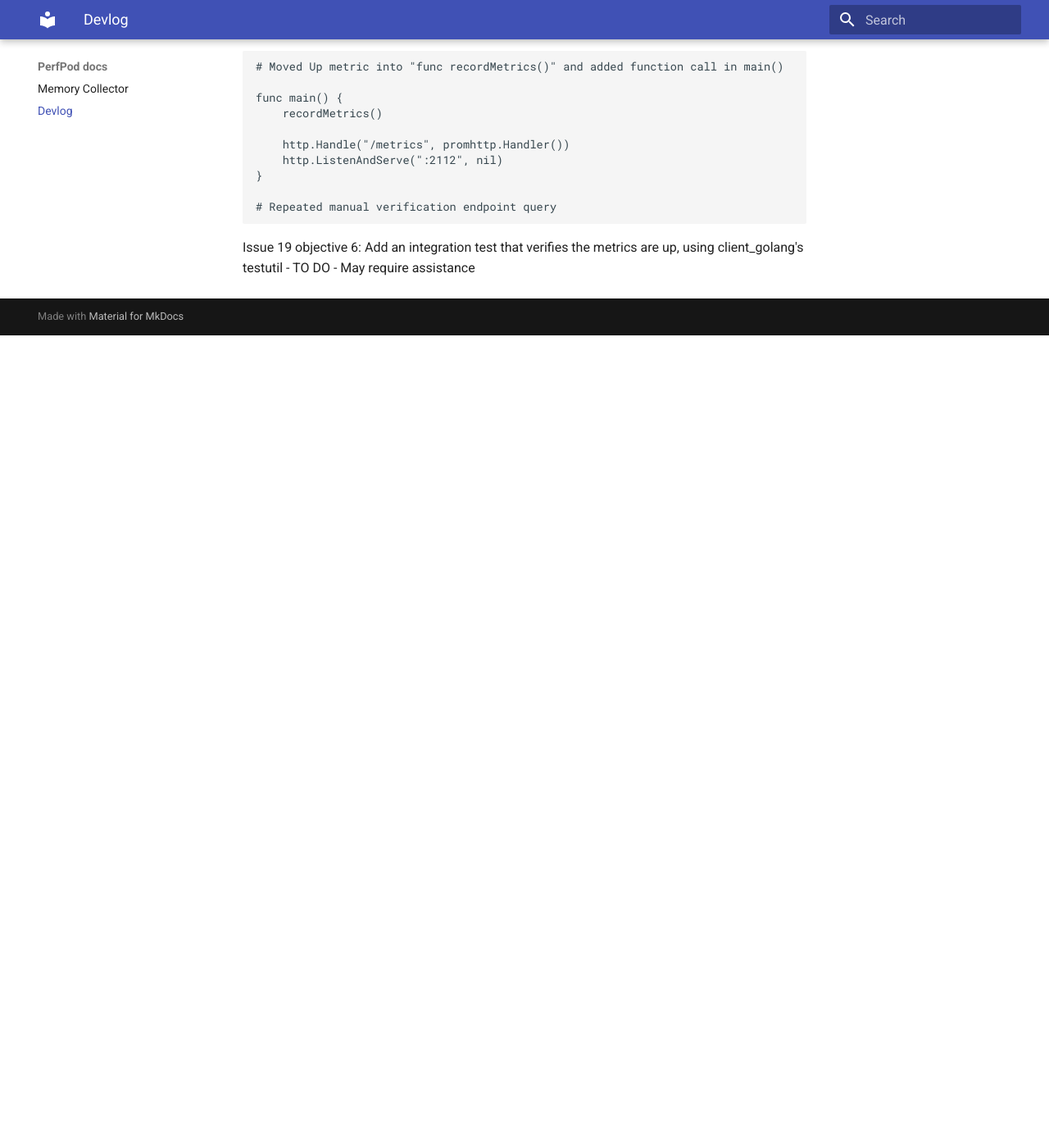
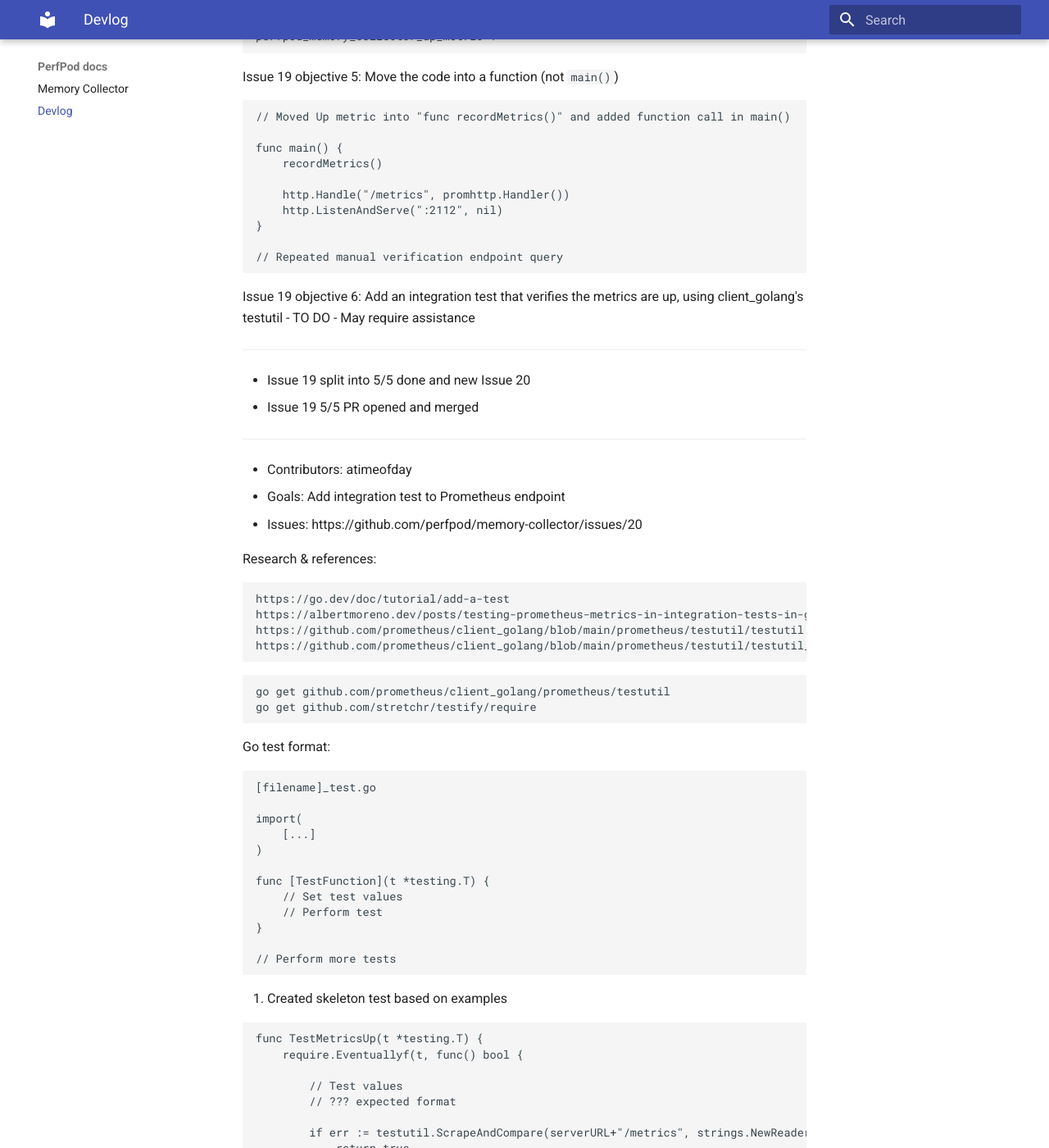
Before and after one commit to yonch/memory-collector, an MkDocs documentation site: the page built from docs/devlog.md, in a window 1280 px wide and 1400 px high, scrolled down 1744 px. Shown: the whole window at 82% size. Built offline with MkDocs 1.6.1 and Material for MkDocs 9.7.7, drawn with Linux system fonts in a browser that asks for light colours; before the commit the page ends 2153 px from its top, so only the background shows below that; some of the changed text lies outside the part shown.

Commit message:
Add integration test to Prometheus endpoint

````diff
--- a/docs/devlog.md
+++ b/docs/devlog.md
@@ -1,8 +1,8 @@
 Documentation of development steps, environment, and dependencies
 
-Contributors: atimeofday;
-Goals: Create skeleton collector with Prometheus endpoint;
-Issues: https://github.com/perfpod/memory-collector/issues/19
+- Contributors: atimeofday
+- Goals: Create skeleton collector with Prometheus endpoint
+- Issues: https://github.com/perfpod/memory-collector/issues/19
 
 Initial environment and tools:
 ```
@@ -48,7 +48,8 @@ curl http://localhost:2112/metrics
 
 Issue 19 objective 3: Expose the `up` metric with value 1
 ```
-# Created, registered, and set an 'up' metric in func main()
+// Created, registered, and set an 'up' metric in func main()
+
 upMetric := prometheus.NewGauge(prometheus.GaugeOpts{
 	Namespace: 	"perfpod",
 	Subsystem: 	"memory_collector",
@@ -73,7 +74,7 @@ perfpod_memory_collector_up_metric 1
 
 Issue 19 objective 5: Move the code into a function (not `main()`)
 ```
-# Moved Up metric into "func recordMetrics()" and added function call in main()
+// Moved Up metric into "func recordMetrics()" and added function call in main()
 
 func main() {
 	recordMetrics()
@@ -82,9 +83,89 @@ func main() {
 	http.ListenAndServe(":2112", nil)
 }
 
-# Repeated manual verification endpoint query
+// Repeated manual verification endpoint query
 ```
 
 Issue 19 objective 6: Add an integration test that verifies the metrics are up, using client_golang's testutil
 - TO DO
 - May require assistance
+
+---
+
+- Issue 19 split into 5/5 done and new Issue 20
+- Issue 19 5/5 PR opened and merged
+
+---
+
+- Contributors: atimeofday
+- Goals: Add integration test to Prometheus endpoint
+- Issues: https://github.com/perfpod/memory-collector/issues/20
+
+Research & references:
+```
+https://go.dev/doc/tutorial/add-a-test
+https://albertmoreno.dev/posts/testing-prometheus-metrics-in-integration-tests-in-golang/
+https://github.com/prometheus/client_golang/blob/main/prometheus/testutil/testutil.go
+https://github.com/prometheus/client_golang/blob/main/prometheus/testutil/testutil_test.go
+```
+
+```
+go get github.com/prometheus/client_golang/prometheus/testutil
+go get github.com/stretchr/testify/require
+```
+
+Go test format:
+```
+[filename]_test.go
+
+import(
+	[...]
+)
+
+func [TestFunction](t *testing.T) {
+	// Set test values
+	// Perform test
+}
+
+// Perform more tests
+```
+
+1. Created skeleton test based on examples
+
+```
+func TestMetricsUp(t *testing.T) {
+	require.Eventuallyf(t, func() bool {
+
+  		// Test values
+  		// ??? expected format
+
+		if err := testutil.ScrapeAndCompare(serverURL+"/metrics", strings.NewReader(expected), metricName); err == nil {
+		    return true
+		} else {
+			t.Log(err.Error())
+			return false
+		}
+	}, time.Second, 100*time.Millisecond, "Could not find metric %s with value %d", metricName, expectedMetricValue)
+}
+```
+
+2. Checked the implementation of the testutil ScrapeAndCompare function, and notably, the implementation of its own integration test.
+3. Located and implemented the exact input template required by the function, then implemented generalized code for the template.
+4. Researched goroutines to allow automatically initializing the (currently local) remote server to be tested.
+
+```
+go main()
+time.Sleep(1 * time.Second)
+```
+
+5. Refined logical flow from example code for improved readability.
+
+---
+
+- Issue 20 done
+
+---
+
+- Contributors:
+- Goals:
+- Issues:
````
Also changed, not shown: 5 other files.
